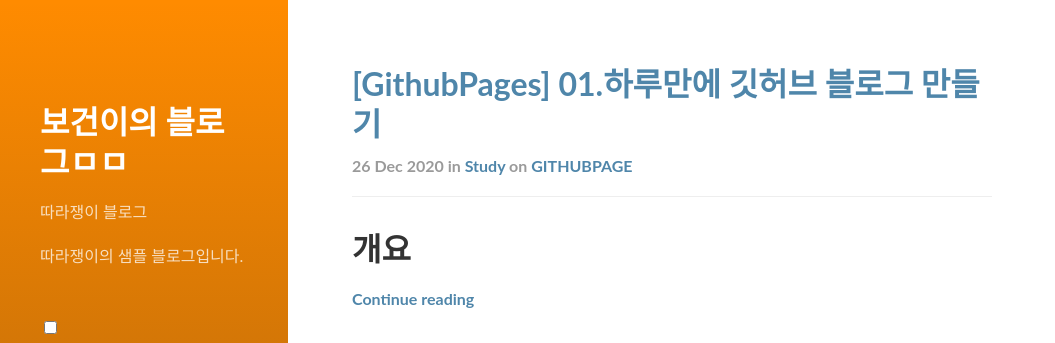
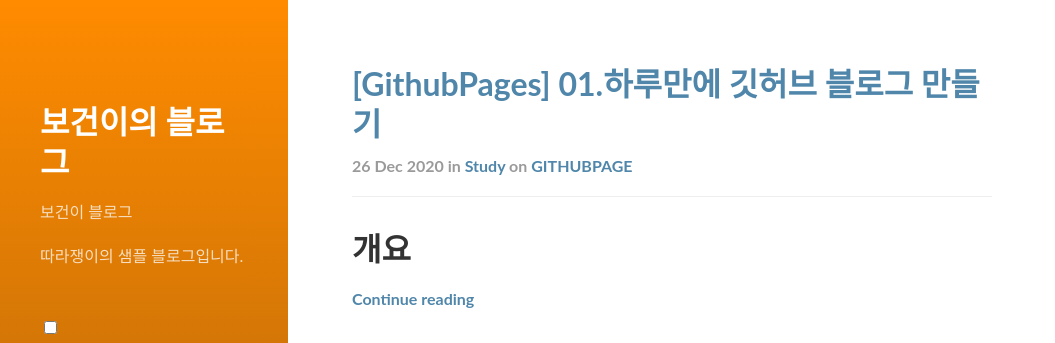
Before and after one commit to Kim-bogeon/Kim-bogeon.github.io, a Jekyll site: the page built from index.html, in a window 1280 px wide. Shown: the top 343 px of the page, without its empty margins (0-1055 px from the left). Built offline with Jekyll 4.4.1, drawn with Linux system fonts in a browser that asks for light colours; nearby versions of some CDN libraries; the list of posts is cut into pages by our own code.

Commit message:
타이틀명 변경

```diff
--- a/_config.yml
+++ b/_config.yml
@@ -2,7 +2,7 @@
 #  User configuration
 # -----------------------------------------------------------------------------
 
-title:               보건이의 블로그ㅁㅁ
+title:               보건이의 블로그
 
 # The unique resource location of your page.
 # Set to `https://<username>.github.io` when hosting on GitHub Pages
@@ -13,7 +13,7 @@ url:                 https://kim-bogeon.github.io/bbogeon.github.io/
 baseurl:             "/bbogeon.github.io"
 
 # A very short description of your page
-tagline:             "따라쟁이 블로그"
+tagline:             "보건이 블로그"
 
 # A short description of the page, used in the sidebar and as fallback for the meta description tag.
 # Markdown enabled, but don't use more than one paragraph (enforced by `>`)
```
